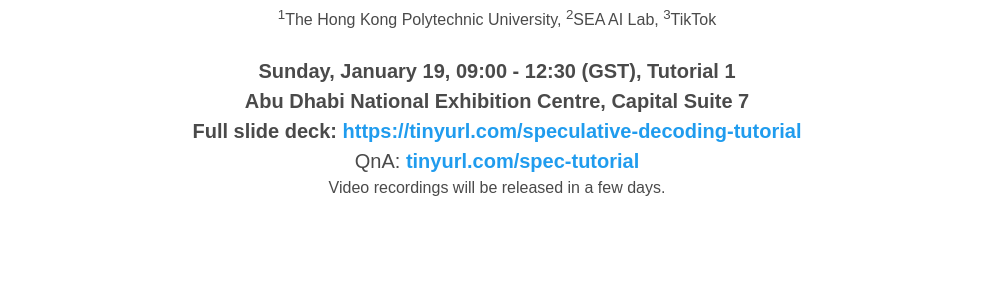
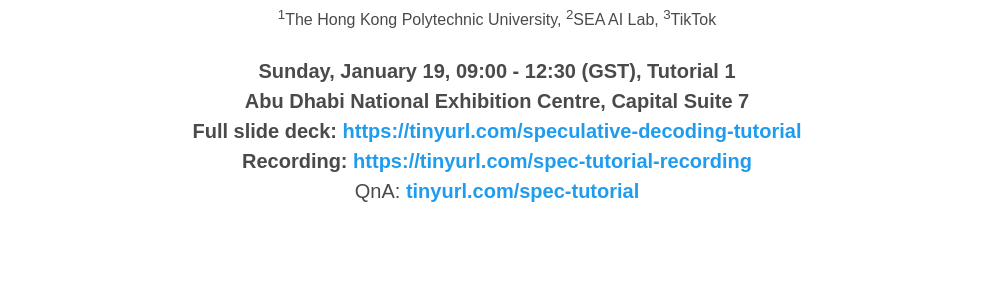
Before and after one commit to speculative-decoding/speculative-decoding.github.io, a plain HTML site: page index.html in a window 1280 px wide. Shown: the part 415-720 px from the top of the page, without its empty margins (143-1136 px from the left). Drawn offline with nearby package versions, Linux system fonts and the light colour scheme; some icons are missing; a web font is replaced by a local one.

Commit message:
Update index.html

```diff
--- a/index.html
+++ b/index.html
@@ -91,10 +91,8 @@
           </div>-->
           <div class="is-size-5 publication-authors">
             <b>Full slide deck: <a href="https://tinyurl.com/speculative-decoding-tutorial">https://tinyurl.com/speculative-decoding-tutorial</a></b><br/>
+            <b>Recording: <a href="https://tinyurl.com/spec-tutorial-recording">https://tinyurl.com/spec-tutorial-recording</a></b><br/>
             QnA: <a href="https://tinyurl.com/spec-tutorial" target="_blank"><b>tinyurl.com/spec-tutorial</b></a>
-          </div>
-          <div class="is-size-6 publication-authors">
-            Video recordings will be released in a few days.
           </div>
           <br />
         </div>
```
